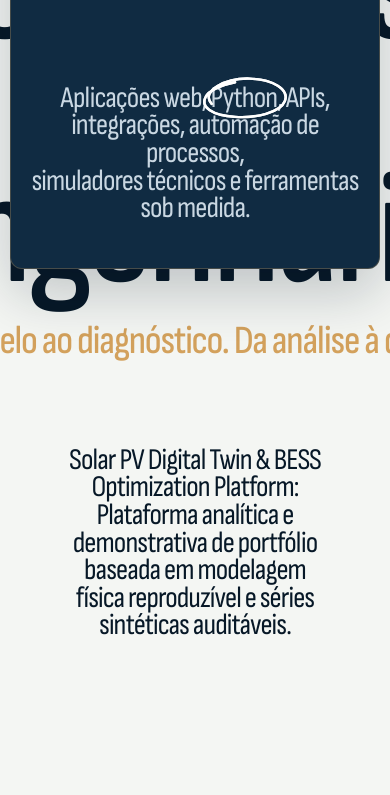
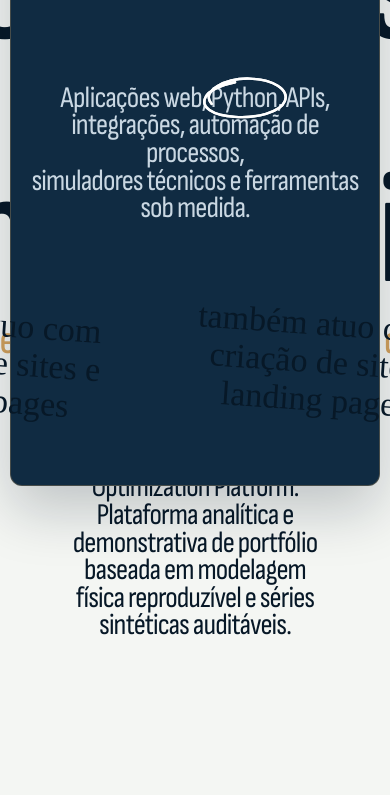
Before and after one commit to luscaarmstrong1/lucas-santos-portfolio, a Next.js app: page / in a window 390 px wide. Shown: the part 6143-6938 px from the top of the page. Built offline with nearby package versions, Linux system fonts and the light colour scheme; no server answers; a web font is replaced by a local one.

Commit message:
feat(specialties): attach handwritten note directly to automation card container for reliable visibility

```diff
--- a/src/app/globals.css
+++ b/src/app/globals.css
@@ -842,17 +842,37 @@ html, body {
 }
 
 /* 6.1 Assinatura Manuscrita do Card de Automação & Software */
-.sequence-inner-signature.is-software {
-  top: 15em !important;
-  right: 14em !important;
-  width: 14em !important;
-  color: var(--dark-green) !important;
-  pointer-events: none !important;
+.statement-card.is-fourth {
+  overflow: visible !important;
 }
-
+.statement-card.is-fourth .statement-card-wrapper {
+  overflow: visible !important;
+  position: relative !important;
+}
+.card-side-handwriting {
+  position: absolute;
+  top: 48%;
+  left: 104%;
+  transform: translateY(-50%);
+  width: 14em;
+  color: var(--dark-green);
+  pointer-events: none;
+  display: grid;
+  z-index: 10;
+}
+.card-side-handwriting-svg {
+  grid-area: 1 / 1;
+  width: 100%;
+  height: auto;
+}
 @media screen and (max-width: 991px) {
-  .sequence-inner-signature.is-software {
-    display: none !important;
+  .card-side-handwriting {
+    position: static;
+    transform: none;
+    width: 100%;
+    margin-top: 1.5em;
+    display: flex;
+    justify-content: center;
   }
 }
 
--- a/src/components/Effects.tsx
+++ b/src/components/Effects.tsx
@@ -285,7 +285,6 @@ export function Effects() {
       const svgPaths = queryAll("[data-sequence-svg] path", seq);
       const smileys = queryAll("[data-sequence-smiley]", seq);
       const innerSig = queryOne("[data-sequence-signature]", seq);
-      const innerSigSoftware = queryOne("[data-sequence-signature-software]", seq);
       const titleSplitEl = queryOne("[data-sequence-title-split]", seq);
       const finalSigs = queryAll("[data-sequence-final-signature]", seq);
       const cookie1 = queryOne("[data-sequence-cookie-first]", seq);
@@ -376,7 +375,6 @@ export function Effects() {
           xPercent: (_i, el) => (el.hasAttribute("data-sequence-card-left") ? 4 : -4),
         });
         gsap.set(innerSig, { opacity: 0 });
-        if (innerSigSoftware) gsap.set(innerSigSoftware, { opacity: 0 });
         gsap.set(title, { y: h, scale: 0.7 });
         gsap.set(finalSigs, { y: h });
         gsap.set(cookie1, { y: h, x: 64 });
@@ -441,22 +439,6 @@ export function Effects() {
           },
           "step+=.75"
         );
-
-        if (innerSigSoftware) {
-          mainTl.to(
-            innerSigSoftware,
-            {
-              keyframes: {
-                "10%": { opacity: 1 },
-                "50%": { opacity: 1 },
-                "68%": { opacity: 0 },
-              },
-              duration: 1.5,
-              ease: "none",
-            },
-            "step+=2.45"
-          );
-        }
 
         mainTl.fromTo(
           svgPaths,
--- a/src/components/Specialties.tsx
+++ b/src/components/Specialties.tsx
@@ -281,6 +281,57 @@ function StatementCardsList({ mobile = false }: { mobile?: boolean }) {
               <span>simuladores técnicos e ferramentas sob medida.</span>
             </p>
           </div>
+
+          <div className="card-side-handwriting" aria-hidden="true">
+            <svg
+              viewBox="0 0 340 140"
+              width={340}
+              height={140}
+              className="card-side-handwriting-svg"
+              overflow="visible"
+            >
+              <g
+                transform="rotate(4 170 70)"
+                fill="currentColor"
+                style={{ fontFamily: "var(--font-mao)" }}
+                fontSize={34}
+              >
+                <text x={0} y={38}>
+                  também atuo com
+                </text>
+                <text x={14} y={76}>
+                  criação de sites e
+                </text>
+                <text x={28} y={114}>
+                  landing pages
+                </text>
+              </g>
+            </svg>
+            <svg
+              viewBox="0 0 340 140"
+              width={340}
+              height={140}
+              className="card-side-handwriting-svg is-wiggle"
+              overflow="visible"
+            >
+              <g
+                transform="rotate(4 170 70)"
+                fill="currentColor"
+                style={{ fontFamily: "var(--font-mao)" }}
+                fontSize={34}
+              >
+                <text x={0} y={38}>
+                  também atuo com
+                </text>
+                <text x={14} y={76}>
+                  criação de sites e
+                </text>
+                <text x={28} y={114}>
+                  landing pages
+                </text>
+              </g>
+            </svg>
+          </div>
         </div>
       </div>
     </>
@@ -402,58 +453,6 @@ export function Specialties() {
                 </g>
               </svg>
             </div>
-            <div data-sequence-signature-software="" className="sequence-inner-signature is-software">
-              <svg
-                viewBox="0 0 340 140"
-                width={340}
-                height={140}
-                className="sequence-inner-signature-img"
-                aria-hidden="true"
-                overflow="visible"
-              >
-                <g
-                  transform="rotate(4 170 70)"
-                  fill="currentColor"
-                  style={{ fontFamily: "var(--font-mao)" }}
-                  fontSize={34}
-                >
-                  <text x={0} y={38}>
-                    também atuo com
-                  </text>
-                  <text x={14} y={76}>
-                    criação de sites e
-                  </text>
-                  <text x={28} y={114}>
-                    landing pages
-                  </text>
-                </g>
-              </svg>
-              <svg
-                viewBox="0 0 340 140"
-                width={340}
-                height={140}
-                className="sequence-inner-signature-img is-wiggle"
-                aria-hidden="true"
-                overflow="visible"
-              >
-                <g
-                  transform="rotate(4 170 70)"
-                  fill="currentColor"
-                  style={{ fontFamily: "var(--font-mao)" }}
-                  fontSize={34}
-                >
-                  <text x={0} y={38}>
-                    também atuo com
-                  </text>
-                  <text x={14} y={76}>
-                    criação de sites e
-                  </text>
-                  <text x={28} y={114}>
-                    landing pages
-                  </text>
-                </g>
-              </svg>
-            </div>
           </div>
         </div>
         <div className="sequence-cards-mobile">
```
